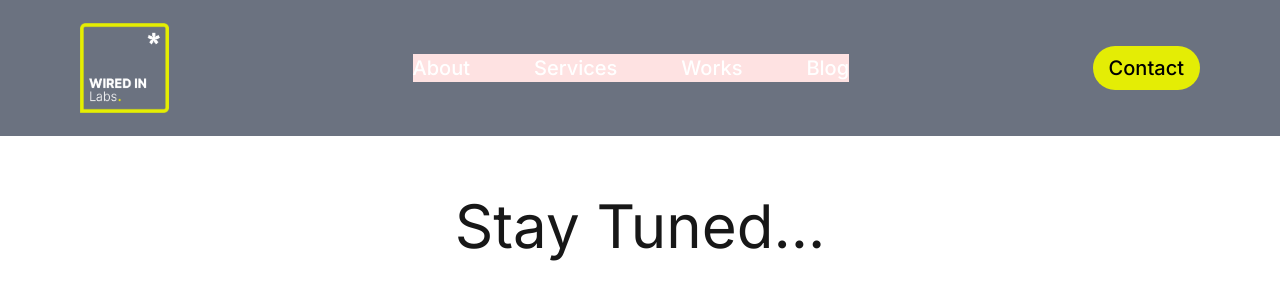
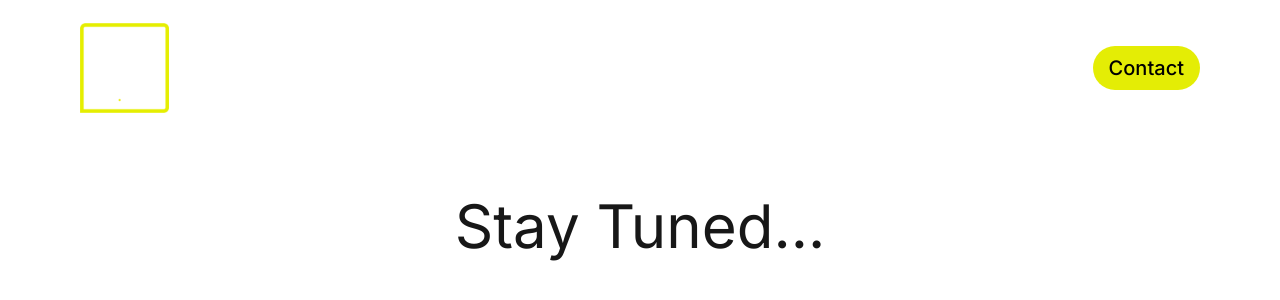
Before and after one commit to wiredinlabs/wiredinlabs, a Next.js app: page / in a window 1280 px wide. Shown: the top 300 px of the page. Built offline with nearby package versions, Linux system fonts and the light colour scheme.

Commit message:
Added Circle Animation

```diff
--- a/src/components/layout_components/NavBar/NavBar.jsx
+++ b/src/components/layout_components/NavBar/NavBar.jsx
@@ -1,9 +1,11 @@
-// Main NavBar Component
+"use client"
+import React, { useState } from 'react';
 import Image from "next/image";
+import AnimatedCircle from './_navbar_components/AnimatedCircle';
 
-export default function NavBar() {
+const NavBar = () => {
   return (
-    <div className="bg-gray-500 text-black h-[17vh] w-full flex justify-between items-center px-20 py-1">
+    <div className="text-black h-[17vh] w-full flex justify-between items-center px-20 py-1">
       {/* Logo */}
       <div>
         <Image
@@ -13,16 +15,21 @@ export default function NavBar() {
           height={89}
         />
       </div>
+
       {/* Navigation Routes */}
-      <div className="flex justify-between items-center bg-red-100 gap-16 text-xl font-medium text-white">
-        <p>About</p>
-        <p>Services</p>
-        <p>Works</p>
-        <p>Blog</p>
+      <div className="flex justify-between items-center gap-16 ">
+        <AnimatedCircle>About</AnimatedCircle>
+        <AnimatedCircle>Services</AnimatedCircle>
+        <AnimatedCircle>Works</AnimatedCircle>
+        <AnimatedCircle>Blog</AnimatedCircle>
       </div>
 
       {/* Contact Button */}
-      <div className="flex justify-center items-center text-black bg-[#E4ED05] rounded-3xl px-4 py-2 text-xl font-medium">Contact</div>
+      <div className="flex justify-center items-center text-black bg-[#E4ED05] rounded-3xl px-4 py-2 text-xl font-medium">
+        Contact
+      </div>
     </div>
   );
-}
+};
+
+export default NavBar;
--- /dev/null
+++ b/src/components/layout_components/NavBar/_navbar_components/AnimatedCircle.jsx
@@ -0,0 +1,48 @@
+"use client";
+import React, { useState } from "react";
+import { motion, AnimatePresence } from "framer-motion";
+
+const AnimatedCircle = ({ children }) => {
+  const [isAnimating, setIsAnimating] = useState(false);
+
+  const handleClick = () => {
+    setIsAnimating(!isAnimating);
+  };
+
+  return (
+    <div className="relative inline-block ">
+      <button
+        onClick={handleClick}
+        className="relative z-10 px-2 py-1 text-xl font-medium text-white transition-colors"
+      >
+        {children}
+      </button>
+      <AnimatePresence>
+      {isAnimating && (
+        <motion.svg
+          className="absolute -top-4 -left-4 w-[calc(100%+2rem)] h-[calc(100%+2rem)] pointer-events-nones overflow-visible"
+          width="112"
+          height="62"
+          viewBox="0 0 112 62"
+          fill="none"
+          xmlns="http://www.w3.org/2000/svg"
+        >
+          <motion.path
+            initial={{ pathLength: 0 }}
+            animate={{ pathLength: 0.5 }}
+            exit={{pathLength:0}}
+            transition={{ duration: 1, ease: "easeInOut" }}
+            strokeWidth="2"
+            stroke="#E4ED05"
+            strokeLinecap="round"
+
+            d="M81.2676 6.92588C86.7008 7.10868 91.0194 8.9127 95.3381 10.9384C109.502 17.5906 114.239 27.9118 104.533 38.0542C89.4409 53.7826 54.2875 64.0765 27.0287 59.3258C20.9918 58.2788 12.8188 57.356 6.82841 52.2431C1.25591 47.4891 1.4881 41.8374 4.04216 36.6051C6.64266 31.2405 11.6579 26.303 15.6515 23.1292C33.112 9.28194 68.0795 -3.30335 99.7034 3.33152C100.354 3.45935 101.004 3.23951 101.189 2.8405C101.375 2.4415 101.05 2.01365 100.446 1.88581C67.8935 -4.94248 31.8116 7.91306 13.8403 22.1639C8.87148 26.1214 2.37059 32.7278 0.513089 39.563C-0.740723 44.2348 0.141408 49.0104 4.97091 53.1647C11.3328 58.611 20.0167 59.6778 26.4251 60.7928C54.5662 65.6996 90.9265 55.1047 106.483 38.8604C116.932 27.9592 111.916 16.8551 96.685 9.70493C92.0412 7.50708 87.3044 5.60771 81.4068 5.40973C80.7567 5.38817 80.1996 5.71035 80.1996 6.12879C80.1532 6.54722 80.6639 6.90432 81.2676 6.92588Z"
+          />
+        </motion.svg>
+      )}
+      </AnimatePresence>
+    </div>
+  );
+};
+
+export default AnimatedCircle;
```
Also changed, not shown: package.json (+7 -5 lines), 1 other file (tests, documents, lock files or other folders).
